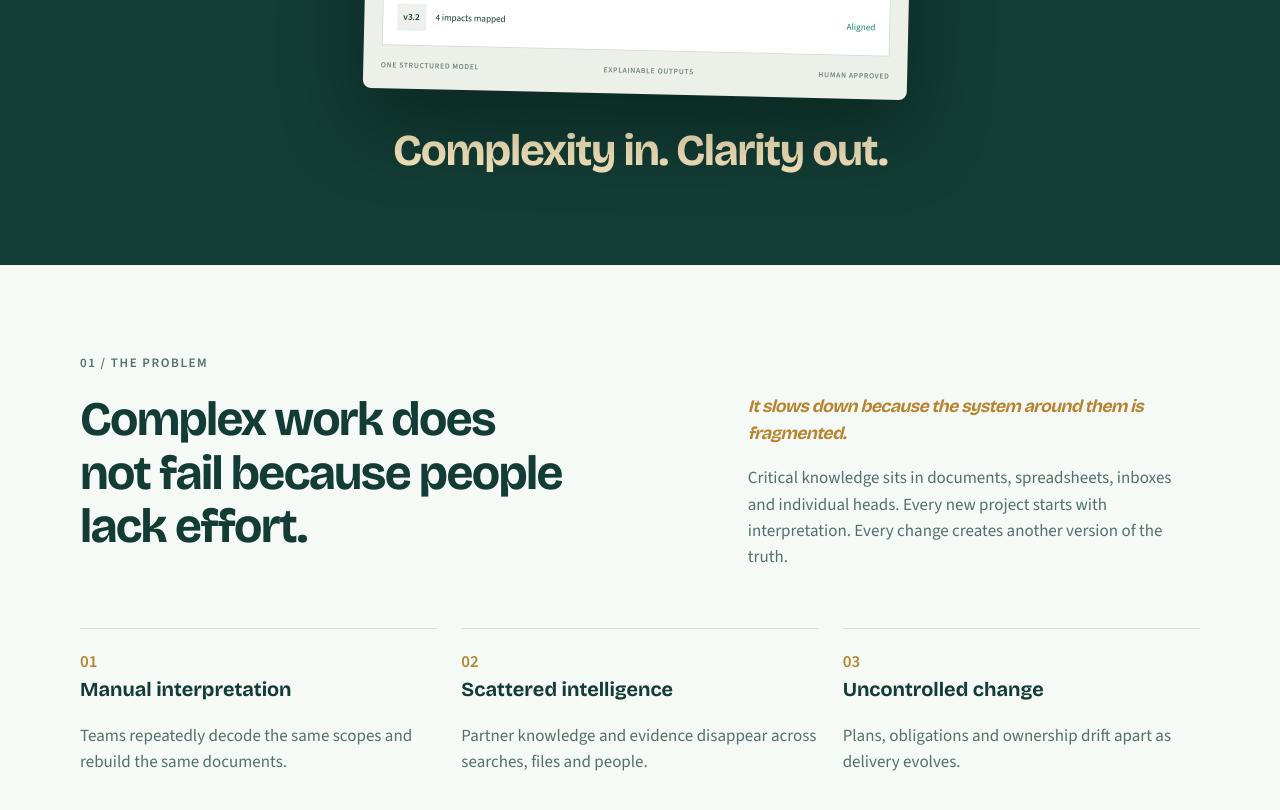
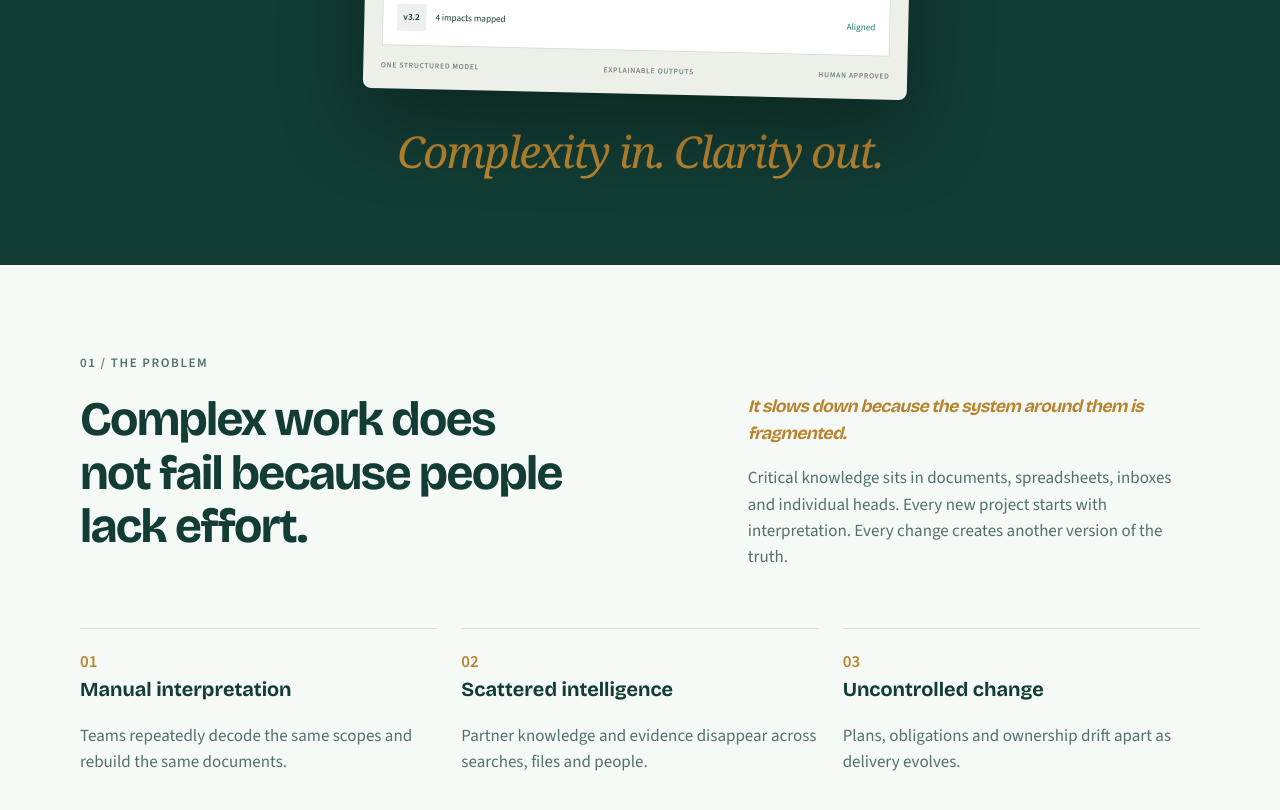
Before and after one commit to th3coke-dot/SolvoOps, a React (Vite) app: page / in a window 1280 px wide. Shown: the part 1220-2030 px from the top of the page. Built offline with nearby package versions, Linux system fonts and the light colour scheme.

Commit message:
Match hero tagline to the editorial gold italic voice
Style Complexity in. Clarity out. like One operating logic: Georgia
italic, mustard gold, medium weight.

Co-authored-by: th3coke-dot <th3coke-dot@users.noreply.github.com>

```diff
--- a/src/pages/HomePage.css
+++ b/src/pages/HomePage.css
@@ -88,11 +88,12 @@
 .home-illustration__tagline {
   width: min(100% - (var(--gutter) * 2), var(--max));
   margin: var(--space-7) auto 0;
-  color: #f4e4bc;
-  font-family: var(--font-display);
+  color: #b8842f;
+  font-family: Georgia, "Times New Roman", serif;
   font-size: clamp(1.65rem, 6.4vw, 2.75rem);
-  font-weight: 700;
-  letter-spacing: -0.03em;
+  font-style: italic;
+  font-weight: 500;
+  letter-spacing: -0.04em;
   line-height: 1.15;
   text-align: center;
   text-wrap: balance;
```
